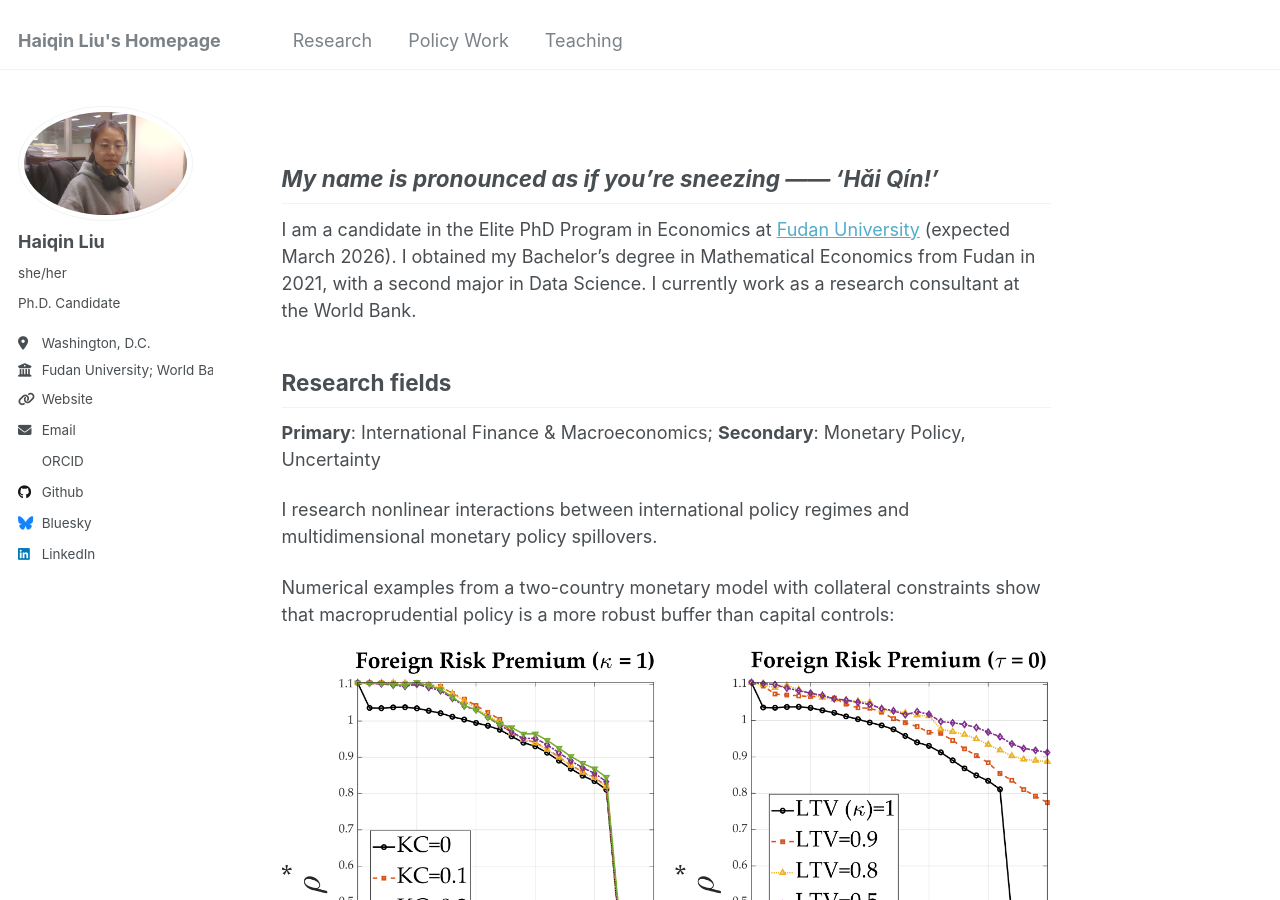
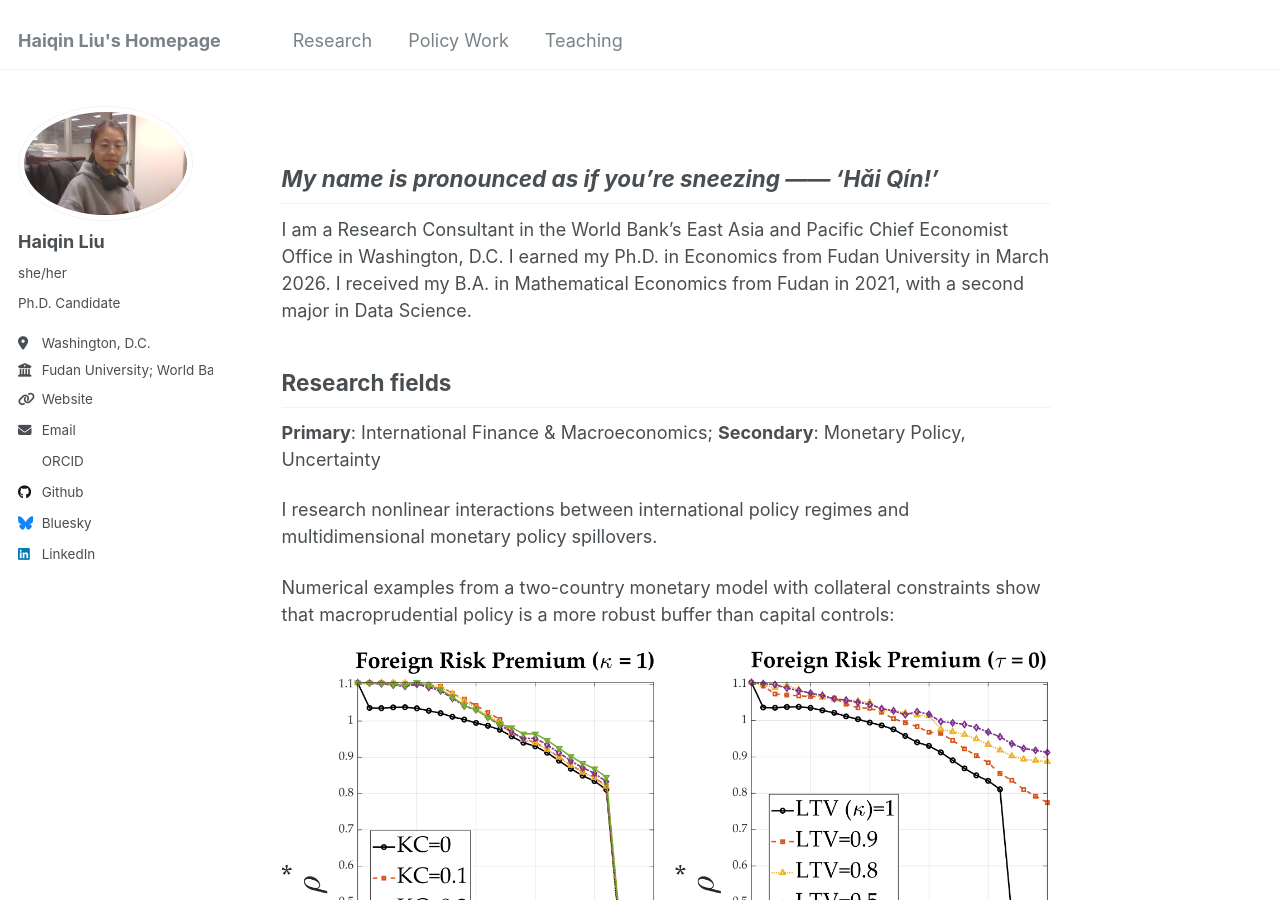
Before and after one commit to liuhaiqinFDU/liuhaiqinFDU.github.io, a Jekyll site: the page built from about.md, in a window 1280 px wide and 900 px high. Built offline with Jekyll 4.4.1, drawn with Linux system fonts in a browser that asks for light colours; some web fonts are replaced.

Commit message:
Update about.md

```diff
--- a/about.md
+++ b/about.md
@@ -9,7 +9,7 @@ redirect_from:
 
 ## *My name is pronounced as if you're sneezing —— 'Hǎi Qín!'*
 
-I am a candidate in the Elite PhD Program in Economics at [Fudan University](https://www.fudan.edu.cn/en/) (expected March 2026). I obtained my Bachelor’s degree in Mathematical Economics from Fudan in 2021, with a second major in Data Science. I currently work as a research consultant at the World Bank.
+I am a Research Consultant in the World Bank’s East Asia and Pacific Chief Economist Office in Washington, D.C. I earned my Ph.D. in Economics from Fudan University in March 2026. I received my B.A. in Mathematical Economics from Fudan in 2021, with a second major in Data Science.
 
 
 
```
